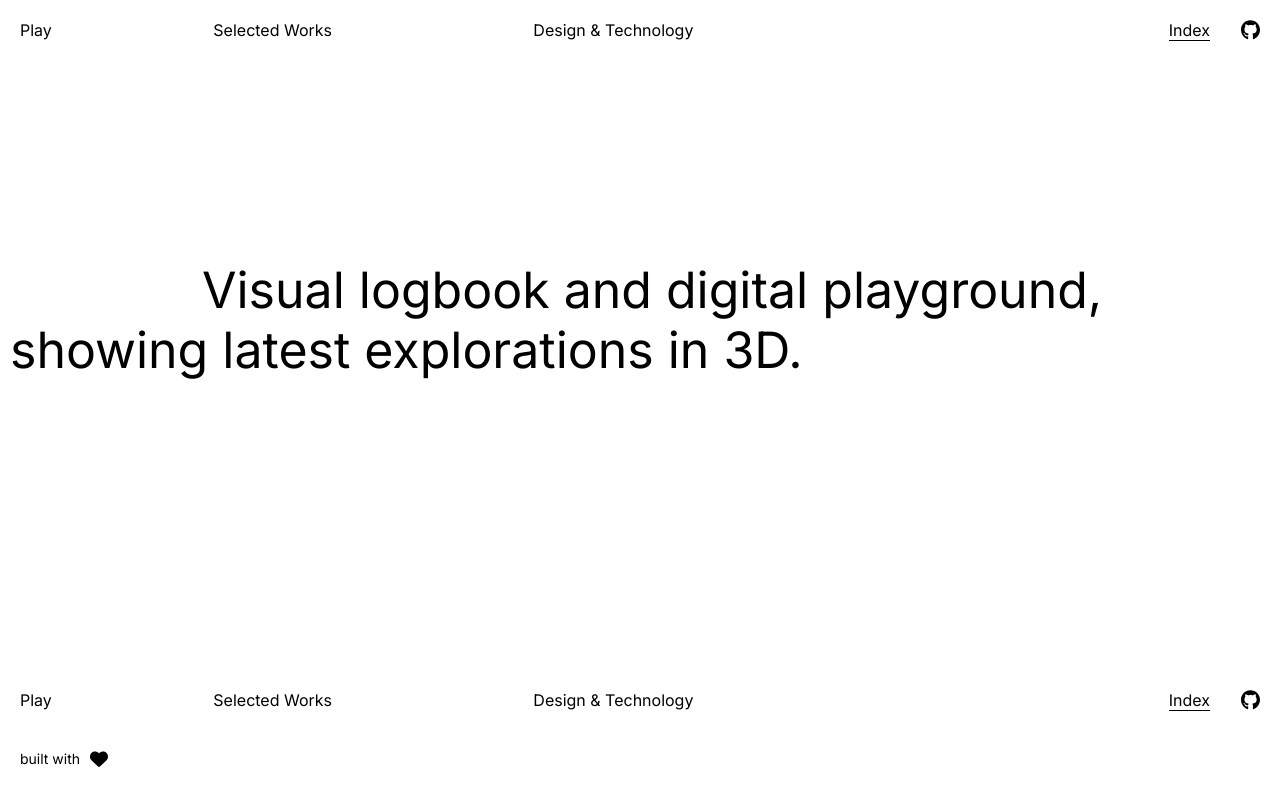
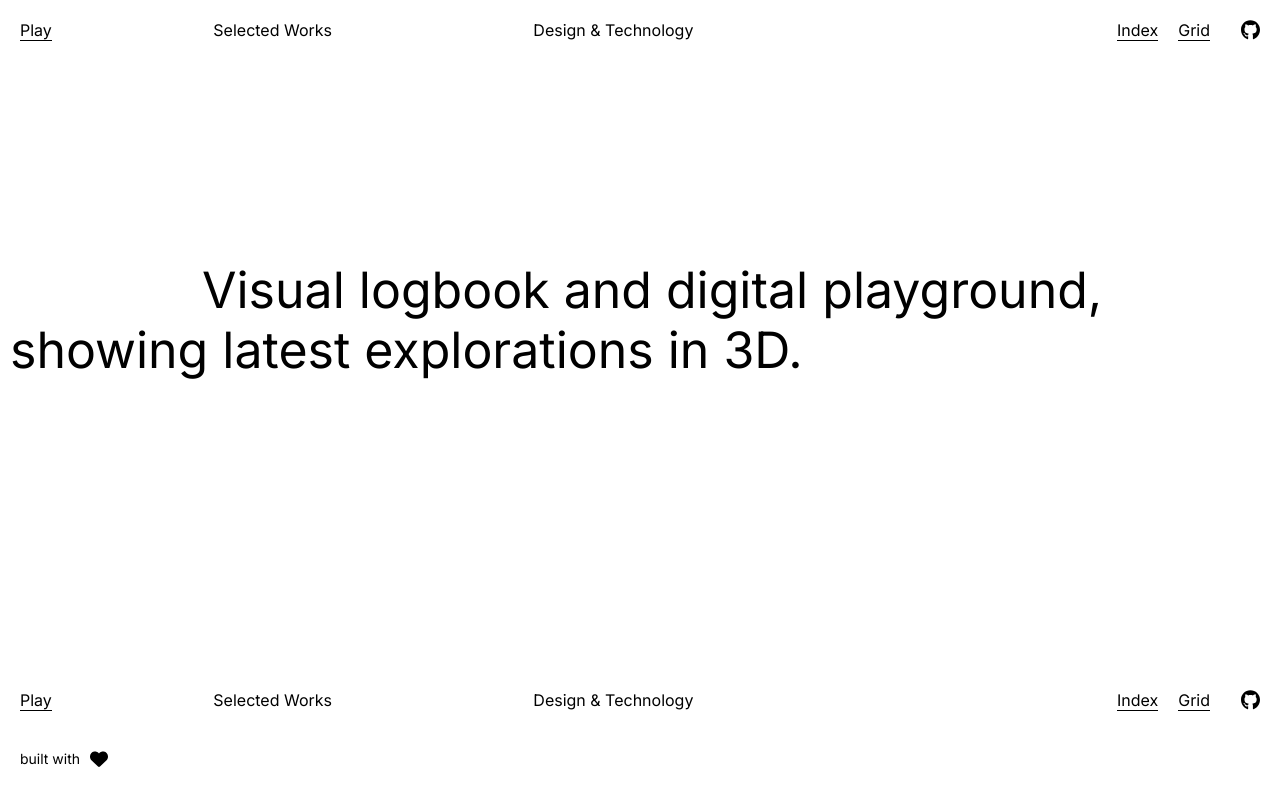
Before and after one commit to polychrom/play.polychrom.dev, an Angular app: page /header-component in a window 1280 px wide. Built offline with nearby package versions, Linux system fonts and the light colour scheme.

Commit message:
split view mode links

```diff
--- a/src/app/header/header.component.html
+++ b/src/app/header/header.component.html
@@ -1,14 +1,16 @@
 <div class="header">
-    <div class="header_item_logo"><a (click)="this.navigate()">Play</a></div>
+    <div class="header_item_logo"><a (click)="this.navigate(View.Default)">Play</a></div>
     <div class="header_item_teaser">Selected Works</div>
     <div class="header_item_info">Design & Technology</div>
-    <div class="header_item_view" (click)="this.nextViewMode()">
-        <span>
-            <a [routerLink]="['']" [queryParams]="{view: this.galleryMode }">
-                {{this.galleryMode | titlecase }}</a>
+    <div class="header_item_view">
+        <span class="navigation">
+            <a class="nav_item" [routerLink]="['']" [queryParams]="{view: View.Index }"
+                (click)="this.viewMode(View.Index)">{{ View.Index | titlecase }}</a>
+            <a class="nav_item" [routerLink]="['']" [queryParams]="{view: View.Grid }"
+                (click)="this.viewMode(View.Grid)">{{ View.Grid | titlecase }}</a>
         </span>
 
-        <a class="icon_github" href="https://github.com/polychrom/play.polychrom.dev" target="_blank">
+        <a class=" icon_github" href="https://github.com/polychrom/play.polychrom.dev" target="_blank">
             <img alt="github icon" src="../../assets/icons/github.svg" height="20">
         </a>
     </div>
--- a/src/app/header/header.component.scss
+++ b/src/app/header/header.component.scss
@@ -12,17 +12,28 @@
   padding-left: 20px;
   position: fixed;
   grid-column: 1/2;
+
+  & a {
+    border-bottom: 1px solid #000000;
+  }
 }
 
 .header_item_view {
-  cursor: pointer;
   right: 20px;
   position: fixed;
   grid-column: 11 / 13;
 
   & span {
-    border-bottom: 1px solid #000000;
     margin-right: 50px;
+  }
+}
+
+.nav_item {
+  border-bottom: 1px solid #000000;
+  cursor: pointer;
+
+  &:first-child {
+    margin-right: 20px;
   }
 }
 
--- a/src/app/header/header.component.ts
+++ b/src/app/header/header.component.ts
@@ -1,7 +1,6 @@
 import { Component, OnInit } from '@angular/core';
 import { SharedService } from '../shared.service';
 import { View } from '../enum';
-import { distinctUntilChanged, take } from 'rxjs/operators';
 import { Router } from '@angular/router';
 
 @Component({
@@ -11,21 +10,29 @@ import { Router } from '@angular/router';
 })
 export class HeaderComponent implements OnInit {
   readonly View = View;
+
+  /*
   public galleryMode = View.Index;
 
   public BASE_URL = '';
 
   public currentMode: any;
+  */
 
   constructor(public sharedService: SharedService, private router: Router) {}
 
   ngOnInit(): void {}
 
-  navigate() {
+  navigate(view: View) {
     this.router.navigate(['']);
-    this.sharedService.$galleryMode.next(View.Default);
+    this.sharedService.$galleryMode.next(view);
   }
 
+  viewMode(view: View): void {
+    this.sharedService.$galleryMode.next(view);
+  }
+
+  /*
   nextViewMode(): void {
     this.sharedService.$galleryMode.pipe(take(1)).subscribe((mode) => {
       this.currentMode = mode;
@@ -43,5 +50,5 @@ export class HeaderComponent implements OnInit {
       this.sharedService.$galleryMode.next(View.Default);
       this.galleryMode = View.Index;
     }
-  }
+  }*/
 }
```
